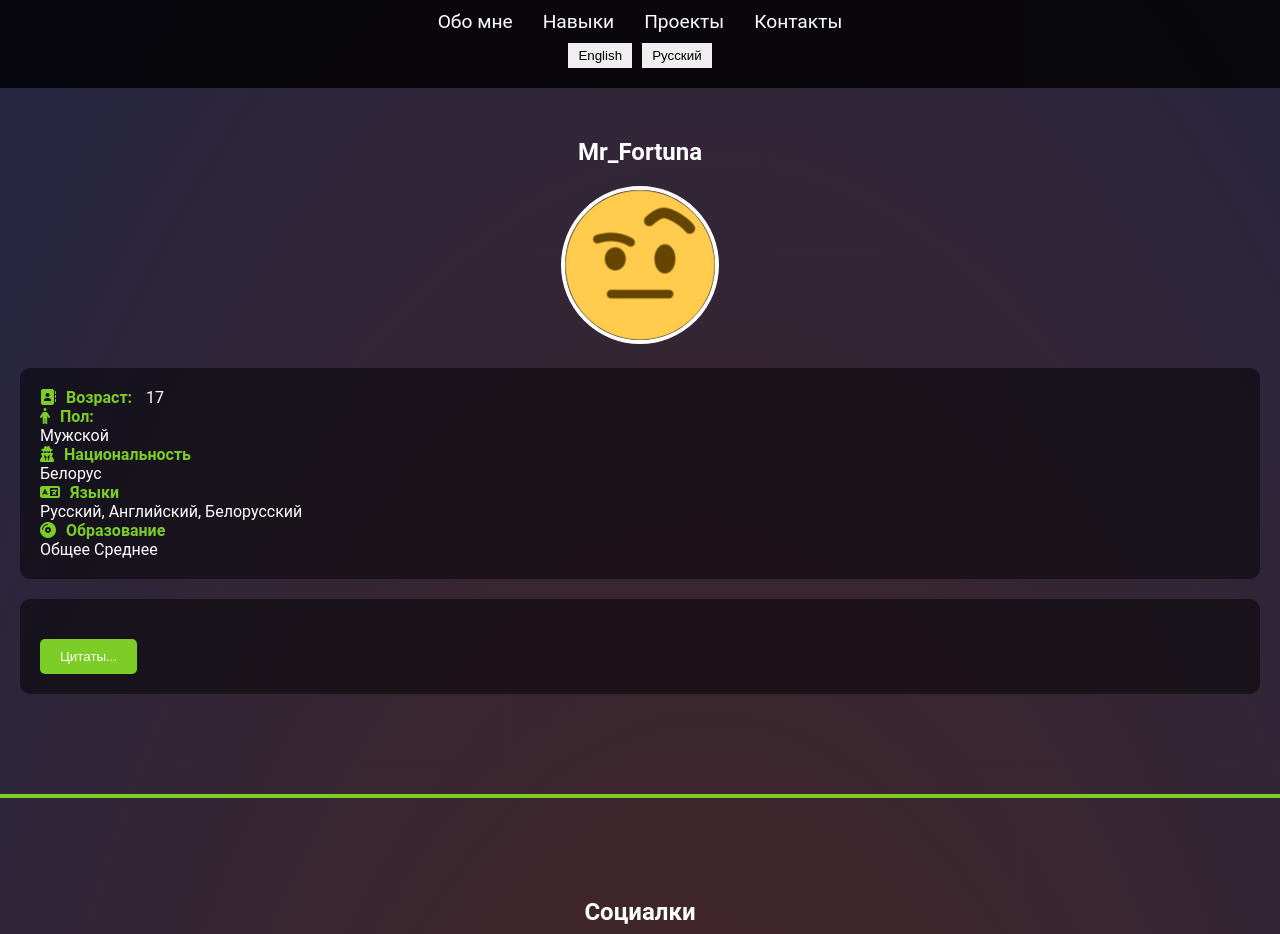
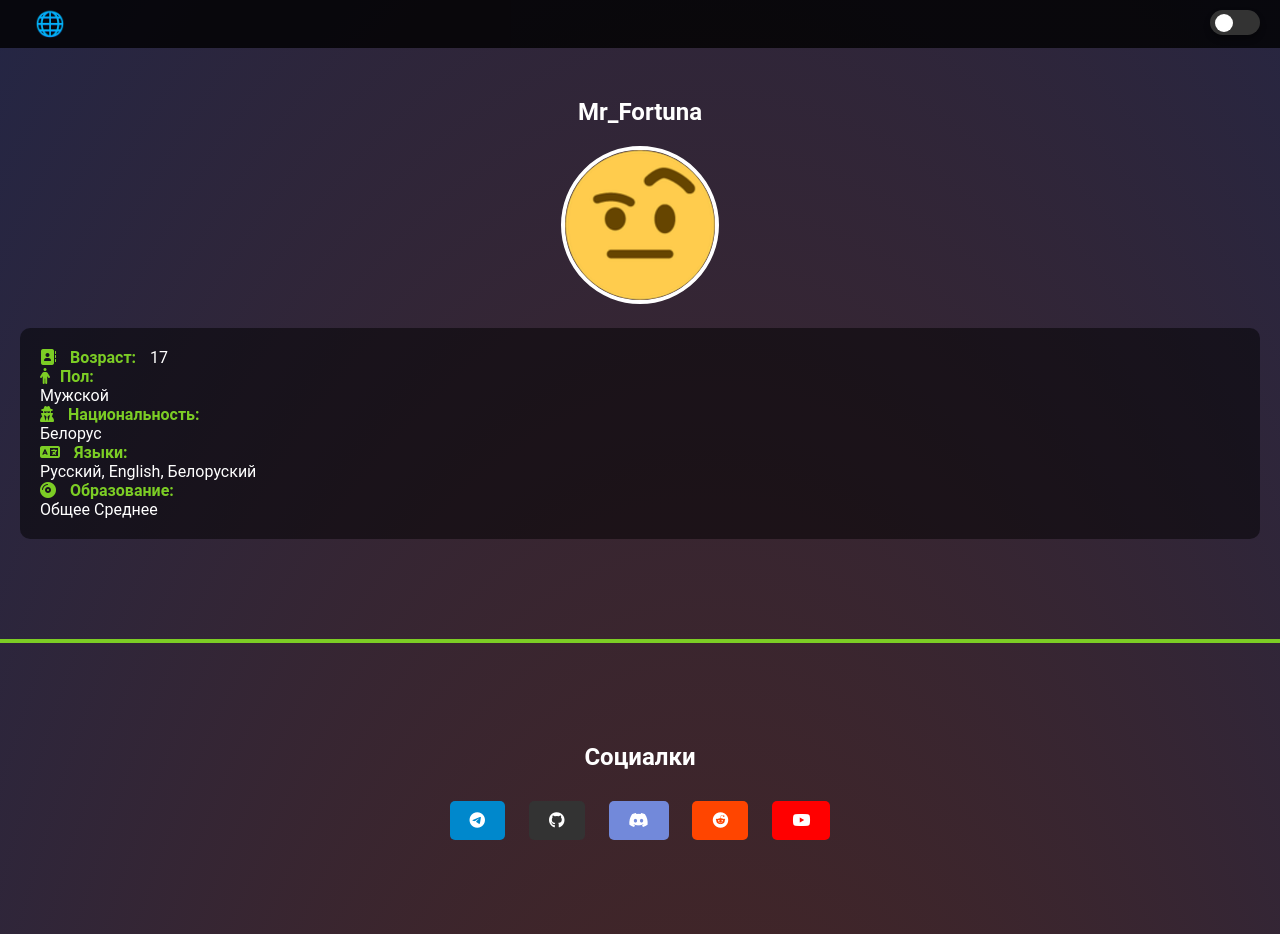
Before and after one commit to mrf0rtuna4/mrf0rtuna4.github.io, a PHP site: page / in a window 1280 px wide. Shown: the top 934 px of the page. Run offline with PHP 8.4, Linux system fonts and the light colour scheme.

Commit message:
scary updates

```diff
--- a/assets/css/index.css
+++ b/assets/css/index.css
@@ -69,14 +69,62 @@ body.dark-mode {
   }
 }
 
-
 header {
-  background-color: rgba(0, 0, 0, 0.8);
-  padding: 10px 20px;
   position: sticky;
   top: 0;
   z-index: 10;
+  background-color: rgba(0, 0, 0, 0.8);
+  padding: 10px 20px;
+  display: flex;
+  justify-content: space-between;
+  align-items: center;
+  transition: background-color 0.3s ease;
 }
+
+.avatar-container {
+  display: flex;
+  align-items: center;
+  gap: 10px;
+  transition: all 0.3s ease;
+  position: relative;
+}
+
+header .avatar-container {
+  position: fixed;
+  top: 10px;
+  left: 20px;
+  z-index: 10;
+  transform: scale(0.7);
+  opacity: 0;
+  pointer-events: none;
+}
+
+header.scrolled .avatar-container {
+  opacity: 1;
+  pointer-events: auto;
+}
+
+#about .avatar-container {
+  position: static;
+  transform: scale(1);
+  opacity: 1;
+}
+
+
+/* header {
+  transition: all 0.5s ease;
+}
+
+header:not(.scrolled) .avatar {
+  position: static;
+  width: 150px;
+  height: 150px;
+}
+
+header:not(.scrolled) h1 {
+  position: static;
+  font-size: 2em;
+} */
 
 nav ul {
   list-style: none;
@@ -109,20 +157,78 @@ h2 {
   margin-bottom: 20px;
 }
 
-.language-switch {
-  margin: 10px;
+.theme-switch {
+  position: fixed;
+  right: 20px;
+  background-color: #333;
+  border: none;
+  border-radius: 20px;
+  cursor: pointer;
+  width: 50px;
+  height: 25px;
   display: flex;
-  gap: 10px;
+  align-items: center;
+  justify-content: space-between;
+  padding: 0 5px;
+  box-shadow: 0 4px 6px rgba(0, 0, 0, 0.3);
+  transition: background-color 0.3s ease;
 }
 
-.language-switch button {
-  padding: 5px 10px;
+.theme-switch span {
+  display: block;
+  width: 18px;
+  height: 18px;
+  background-color: #fff;
+  border-radius: 50%;
+  transition: transform 0.3s ease;
+}
+
+body.light-mode .theme-switch {
+  background-color: #ddd;
+}
+
+body.light-mode .theme-switch span {
+  transform: translateX(25px);
+}
+.language-switch {
+  position: relative;
+  display: inline-block;
+}
+
+.lang-btn {
+  background: none;
   border: none;
+  font-size: 1.5rem;
+  color: #fff;
   cursor: pointer;
 }
 
-.language-switch button:hover {
-  background-color: #e0e0e0;
+.language-dropdown {
+  display: none;
+  position: absolute;
+  top: 30px;
+  left: 0;
+  background-color: #333;
+  list-style: none;
+  padding: 10px 0;
+  margin: 0;
+  border-radius: 5px;
+  box-shadow: 0 4px 6px rgba(0, 0, 0, 0.3);
+}
+
+.language-switch:hover .language-dropdown {
+  display: block;
+}
+
+.language-dropdown li {
+  padding: 5px 20px;
+  text-align: left;
+  color: #fff;
+  cursor: pointer;
+}
+
+.language-dropdown li:hover {
+  background-color: #7ccd25;
 }
 
 .avatar {
--- a/assets/js/misc.js
+++ b/assets/js/misc.js
@@ -1,4 +1,4 @@
-document.addEventListener('scroll', function() {
+document.addEventListener('scroll', function () {
     const skillsSection = document.querySelector('#skills');
     const skillsPosition = skillsSection.getBoundingClientRect().top;
     const screenPosition = window.innerHeight / 1.3;
@@ -18,3 +18,47 @@ projectCards.forEach((card) => {
         card.classList.remove('animate__pulse');
     });
 });
+
+document.addEventListener("DOMContentLoaded", () => {
+
+    // const header = document.querySelector('header');
+    // const avatarContainer = document.querySelector('.avatar-container');
+
+    // window.addEventListener('scroll', () => {
+    //     if (window.scrollY > 50) {
+    //         header.classList.add('scrolled');
+    //     } else {
+    //         header.classList.remove('scrolled');
+    //     }
+    // });
+
+
+    const themeSwitch = document.querySelector('.theme-switch');
+    const body = document.body;
+
+    themeSwitch.addEventListener('click', () => {
+        body.classList.toggle('light-mode');
+        body.classList.toggle('dark-mode');
+    });
+});
+
+// document.addEventListener('DOMContentLoaded', () => {
+//     const header = document.querySelector('header');
+//     const aboutSection = document.querySelector('#about');
+//     const avatarContainer = document.querySelector('.avatar-container');
+
+//     const onScroll = () => {
+//         const aboutTop = aboutSection.getBoundingClientRect().top;
+//         const threshold = 100;
+
+//         if (aboutTop <= threshold) {
+//             header.classList.add('scrolled');
+//             aboutSection.querySelector('.avatar-container').style.opacity = '0';
+//         } else {
+//             header.classList.remove('scrolled');
+//             aboutSection.querySelector('.avatar-container').style.opacity = '1';
+//         }
+//     };
+
+//     window.addEventListener('scroll', onScroll);
+// });
--- a/index.html
+++ b/index.html
@@ -23,7 +23,8 @@
     <title data-i18n="title">Mr_Fortuna - Личная информация, проекты и навыки</title>
 
     <!-- Meta Description -->
-    <meta name="description" content="Узнайте больше о Mr_Fortuna, а также моих проектах, навыках и серверах." data-i18n="description">
+    <meta name="description" content="Узнайте больше о Mr_Fortuna, а также моих проектах, навыках и серверах."
+        data-i18n="description">
 
     <!-- Meta Image -->
     <meta name="image" content="assets/images/avatar.png">
@@ -38,8 +39,7 @@
     <!-- Social Media Sharing (Open Graph) -->
     <meta property="og:site_name" content="Информация про Mr_Fortuna" />
     <meta property="og:title" content="Mr_Fortuna - Личная информация и проекты" />
-    <meta property="og:description"
-        content="Узнайте больше о Mr_Fortuna, а также моих проектах, навыках и серверах." />
+    <meta property="og:description" content="Узнайте больше о Mr_Fortuna, а также моих проектах, навыках и серверах." />
     <meta property="og:type" content="website" />
     <meta property="og:url" content="https://mrf0rtuna4.github.io/" />
     <meta property="og:image" content="assets/images/avatar.png" />
@@ -88,44 +88,59 @@
     <header>
         <nav>
             <ul>
-                <li><a href="#about" data-i18n="about">Обо мне</a></li>
-                <li><a href="#skills" data-i18n="skills">Навыки</a></li>
-                <li><a href="#projects" data-i18n="projects">Проекты</a></li>
-                <li><a href="#contact" data-i18n="contact">Контакты</a></li>
-            </ul>
-            <ul>
-                <div class="language-switch">
-                    <button data-lang="en">English</button>
-                    <button data-lang="ru">Русский</button>
-                </div>
+                <!-- <li class="avatar-container">
+                    <img src="assets/images/avatar.png" alt="Avatar" class="avatar">
+                    <span class="username">Mr_Fortuna</span>
+                </li> -->
+                <li class="language-switch">
+                    <button class="lang-btn">🌐</button>
+                    <ul class="language-dropdown">
+                        <li data-lang="en">English</li>
+                        <li data-lang="ru">Русский</li>
+                    </ul>
+                </li>
+                <li>
+                    <button class="theme-switch">
+                        <span></span>
+                    </button>
+                </li>
             </ul>
         </nav>
+    </header>
 
-    </header>
+
 
     <section id="about">
         <div class="container">
             <h1 class="animate__animated animate__fadeInUp">
                 Mr_Fortuna
             </h1>
+            <!-- <div class="avatar-container">
+                <img src="assets/images/avatar.png" alt="Avatar" class="avatar">
+                <span class="username">Mr_Fortuna</span>
+            </div> -->
             <div class="animate__animated animate__zoomInLeft">
                 <img src="assets/images/avatar.png" alt="Mr_Fortuna" class="avatar">
             </div>
 
             <div class="info-island">
-                <p id="ageInfo"><i class="fa-solid fa-address-book info-label"></i><span class="info-label" data-i18n="age"> Возраст:</span> <span id="age"></span></p>
-                <p><i class="fa-solid fa-person info-label"></i><span class="info-label" data-i18n="gender">Пол:</span> <p data-i18n="male">Мужской</p></p>
-                <p><i class="fa-solid fa-user-secret info-label"></i><span class="info-label" data-i18n="nationality"> Национальность:</span> <p data-i18n="nationalityValue">Белорус</p></p>
-                <p><i class="fa-solid fa-language info-label"></i><span class="info-label" data-i18n="languages"> Языки:</span> <p data-i18n="languagesList">Русский, English, Белоруский</p></p>
-                <p><i class="fa-solid fa-compact-disc info-label"></i><span class="info-label" data-i18n="education"> Образование:</span> <p data-i18n="educationValue">Общее Среднее</p></p>
-            </div>
-            <div class="quotes-island">
-                <!-- <p class="quote" id="quote1"></p>
-                <p class="quote" id="quote2"></p>
-                <p class="quote" id="quote3"></p>
-                <p class="quote" id="quote4"></p>
-                <p class="quote" id="quote5"></p> -->
-                <button id="moreQuotes">Цитаты...</button>
+                <p id="ageInfo"><i class="fa-solid fa-address-book info-label"></i><span class="info-label"
+                        data-i18n="age"> Возраст:</span> <span id="age"></span></p>
+                <p><i class="fa-solid fa-person info-label"></i><span class="info-label" data-i18n="gender">Пол:</span>
+                <p data-i18n="male">Мужской</p>
+                </p>
+                <p><i class="fa-solid fa-user-secret info-label"></i><span class="info-label" data-i18n="nationality">
+                        Национальность:</span>
+                <p data-i18n="nationalityValue">Белорус</p>
+                </p>
+                <p><i class="fa-solid fa-language info-label"></i><span class="info-label" data-i18n="languages">
+                        Языки:</span>
+                <p data-i18n="languagesList">Русский, English, Белоруский</p>
+                </p>
+                <p><i class="fa-solid fa-compact-disc info-label"></i><span class="info-label" data-i18n="education">
+                        Образование:</span>
+                <p data-i18n="educationValue">Общее Среднее</p>
+                </p>
             </div>
         </div>
     </section>
@@ -138,9 +153,12 @@
             <div class="social-buttons">
                 <a href="https://t.me/mr_fortuna" class="telegram-button"><i class="fa-brands fa-telegram"></i></a>
                 <a href="https://github.com/mrf0rtuna4" class="github-button"><i class="fa-brands fa-github"></i></a>
-                <a href="https://discord.com/users/702443229924032512" class="discord-button"><i class="fa-brands fa-discord"></i></a>
-                <a href="https://www.reddit.com/user/mr_f0rtuna4/" class="reddit-button"><i class="fa-brands fa-reddit"></i></a>
-                <a href="https://www.youtube.com/@mrf0rtuna4" class="youtube-button"><i class="fa-brands fa-youtube"></i></a>
+                <a href="https://discord.com/users/702443229924032512" class="discord-button"><i
+                        class="fa-brands fa-discord"></i></a>
+                <a href="https://www.reddit.com/user/mr_f0rtuna4/" class="reddit-button"><i
+                        class="fa-brands fa-reddit"></i></a>
+                <a href="https://www.youtube.com/@mrf0rtuna4" class="youtube-button"><i
+                        class="fa-brands fa-youtube"></i></a>
             </div>
         </div>
     </section>
@@ -252,20 +270,28 @@
                     <h3>Heypers Project</h3>
                     <div class="social-buttons">
                         <a href="https://heypers.github.io/" class="web-button"><i class="fa-solid fa-globe"></i></a>
-                        <a href="https://t.me/heypers_project" class="telegram-button"><i class="fa-brands fa-telegram"></i></a>
-                        <a href="https://discord.gg/N8MYbANVJ6" class="discord-button"><i class="fa-brands fa-discord"></i></a>
-                        <a href="https://github.com/heypers" class="github-button"><i class="fa-brands fa-github"></i></a>
-                        <a href="https://www.reddit.com/r/heypers/" class="reddit-button"><i class="fa-brands fa-reddit"></i></a>
-                        <a href="https://www.youtube.com/@heypers_project" class="youtube-button"><i class="fa-brands fa-youtube"></i></a>
+                        <a href="https://t.me/heypers_project" class="telegram-button"><i
+                                class="fa-brands fa-telegram"></i></a>
+                        <a href="https://discord.gg/N8MYbANVJ6" class="discord-button"><i
+                                class="fa-brands fa-discord"></i></a>
+                        <a href="https://github.com/heypers" class="github-button"><i
+                                class="fa-brands fa-github"></i></a>
+                        <a href="https://www.reddit.com/r/heypers/" class="reddit-button"><i
+                                class="fa-brands fa-reddit"></i></a>
+                        <a href="https://www.youtube.com/@heypers_project" class="youtube-button"><i
+                                class="fa-brands fa-youtube"></i></a>
                     </div>
                 </div>
                 <div class="card animate__animated">
                     <img src="assets/images/kaya.png" alt="KayaDevs">
                     <h3>KayaDevs</h3>
                     <div class="social-buttons">
-                        <a href="https://kaya.pythonanywhere.com/" class="web-button"><i class="fa-solid fa-globe"></i></a>
-                        <a href="https://discord.gg/ggg7dmRsvn" class="discord-button"><i class="fa-brands fa-discord"></i></a>
-                        <a href="https://github.com/kaya-devs" class="github-button"><i class="fa-brands fa-github"></i></a>
+                        <a href="https://kaya.pythonanywhere.com/" class="web-button"><i
+                                class="fa-solid fa-globe"></i></a>
+                        <a href="https://discord.gg/ggg7dmRsvn" class="discord-button"><i
+                                class="fa-brands fa-discord"></i></a>
+                        <a href="https://github.com/kaya-devs" class="github-button"><i
+                                class="fa-brands fa-github"></i></a>
                     </div>
                 </div>
             </div>
@@ -275,6 +301,15 @@
     <div class="divider"></div>
 
     <footer>
+        <nav>
+            <ul>
+                <li><a href="#about" data-i18n="about">Обо мне</a></li>
+                <li><a href="#skills" data-i18n="skills">Навыки</a></li>
+                <li><a href="#projects" data-i18n="projects">Проекты</a></li>
+                <li><a href="#contact" data-i18n="contact">Контакты</a></li>
+            </ul>
+        </nav>
+
         &copy 2024, made with &#9825; by Mr_Fortuna.<br />
         Source code available on <a href=" https://github.com/mrf0rtuna4/mrf0rtuna4.github.io/">Github</a>.<br />
     </footer>
```
Also changed, not shown: assets/js/locale.js (+34 -29 lines).
